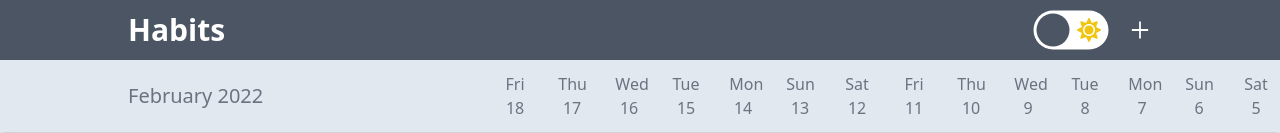
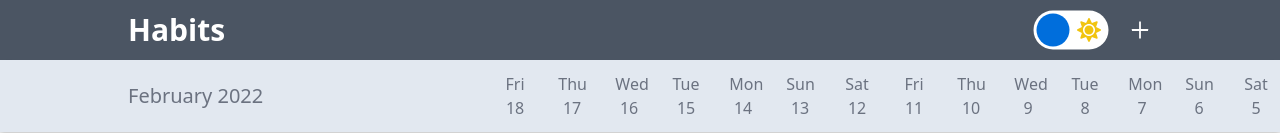
Before and after one commit to Shysh-Oleksandr/one-more, a React (Create React App) app: page / in a window 1280 px wide. Shown: the top 133 px of the page. Built offline with nearby package versions, Linux system fonts and the light colour scheme.

Commit message:
Finished styling dark theme.

```diff
--- a/src/Styles/Themes.ts
+++ b/src/Styles/Themes.ts
@@ -5,6 +5,7 @@ export const lightTheme = {
   calendarTile: "#6b7280",
   navbarBg: "#4b5563",
   themeModeBtnBg: "#fff",
+  themeModeBallBg: "var(--habit-color)",
   markColor: "#d1d5db",
   markColorHover: "#9ca3af",
   addHabitBg: "#fff",
@@ -12,6 +13,12 @@ export const lightTheme = {
   addHabitBtnBg: "var(--habit-color)",
   questionBg: "#e2e8f0",
   confirmButtonBg: "#e2e8f0",
+  calendarStatTileBg: "none",
+  calendarStatTileColor: "#212121",
+  calendarStatTileBgHover: "#e6e6e6",
+  calendarStatTileDisabledBtn: "#212121",
+  calendarStatTileDisabledBtnBg: "#f0f0f0",
+  chartFillBg: "#fafafa",
 };
 export const darkTheme = {
   body: "#212121",
@@ -20,6 +27,7 @@ export const darkTheme = {
   calendarTile: "#9c9c9c",
   navbarBg: "#101010",
   themeModeBtnBg: "#3b3838",
+  themeModeBallBg: "#4b5563",
   markColor: "#6b7280",
   markColorHover: "#9ca3af",
   addHabitBg: "#303030",
@@ -27,6 +35,12 @@ export const darkTheme = {
   addHabitBtnBg: "#101010",
   questionBg: "#212121",
   confirmButtonBg: "#4a4c4f",
+  calendarStatTileBg: "#3c3b3b",
+  calendarStatTileColor: "#9e9e9e",
+  calendarStatTileBgHover: "#343434",
+  calendarStatTileDisabledBtn: "#9c9c9c",
+  calendarStatTileDisabledBtnBg: "#212121",
+  chartFillBg: "#303030",
 };
 
 export type ThemeType = typeof lightTheme;
--- a/src/Styles/globalStyles.ts
+++ b/src/Styles/globalStyles.ts
@@ -29,7 +29,6 @@ export const GlobalStyles = createGlobalStyle<{ theme: ThemeType }>`
   .add-habit {
     background: ${({ theme }) => theme.addHabitBg};
     color: ${({ theme }) => theme.addHabitText};
-
   }
   .add-habit__label, .add-habit__input {
     color: ${({ theme }) => theme.addHabitText};
@@ -43,4 +42,38 @@ export const GlobalStyles = createGlobalStyle<{ theme: ThemeType }>`
   .confirm-btn:hover {
     background: ${({ theme }) => theme.confirmButtonBg};
   }
+  .habit__stat .react-calendar {
+    background: ${({ theme }) => theme.addHabitBg};
+  }
+  .habit__stat .react-calendar__tile {
+    border-color: ${({ theme }) => theme.addHabitBg};
+  }
+  .habit__stat .react-calendar__tile:enabled {
+    background: ${({ theme }) => theme.calendarStatTileBg};
+    color: ${({ theme }) => theme.calendarStatTileColor};
+  }
+  .habit__stat .react-calendar__month-view__weekdays__weekday {
+    color: ${({ theme }) => theme.calendarStatTileColor};
+  }
+  .habit__stat .react-calendar__navigation button:enabled {
+    background: ${({ theme }) => theme.calendarStatTileBg};
+    color: ${({ theme }) => theme.calendarStatTileDisabledBtn};
+  }
+  .habit__stat .react-calendar__tile:enabled:hover,
+  .habit__stat .react-calendar__navigation button:enabled:hover {
+    background: ${({ theme }) => theme.calendarStatTileBgHover};
+  }
+
+  .habit__stat .react-calendar__navigation button:disabled {
+    background: ${({ theme }) => theme.calendarStatTileDisabledBtnBg};
+    color: ${({ theme }) => theme.calendarStatTileDisabledBtn};
+  }
+
+  .theme-mode-btn .ball {
+    background: ${({ theme }) => theme.themeModeBallBg};
+  }
+
+  #chart_57723_1_ChartBorder {
+    fill: ${({ theme }) => theme.chartFillBg};
+  }
   `;
--- a/src/Styles/statistics.css
+++ b/src/Styles/statistics.css
@@ -68,17 +68,17 @@
   background-color: #e6e6e6;
 }
 .habit__stat .react-calendar__tile--now {
-  background: #ffff76;
+  background: #ffff76 !important;
 }
 .habit__stat .react-calendar__tile--now:enabled:hover {
-  background: #ffffa9;
+  background: #ffffa9 !important;
 }
 
 .habit__stat .react-calendar__tile--marked {
-  background: var(--habit-color);
-  color: white;
+  background: var(--habit-color) !important;
+  color: #fff !important;
 }
 .habit__stat .react-calendar__tile--marked:enabled:hover {
   opacity: 0.8;
-  background: var(--habit-color);
+  background: var(--habit-color) !important;
 }
--- a/src/index.css
+++ b/src/index.css
@@ -49,10 +49,6 @@ html {
   font-size: 1rem;
 }
 
-.theme-mode-btn:hover .ball {
-  background-color: #686464;
-}
-
 .theme-mode-checkbox {
   opacity: 0;
   position: absolute;
```
Also changed, not shown: 1 other file (tests, documents, lock files or other folders).
